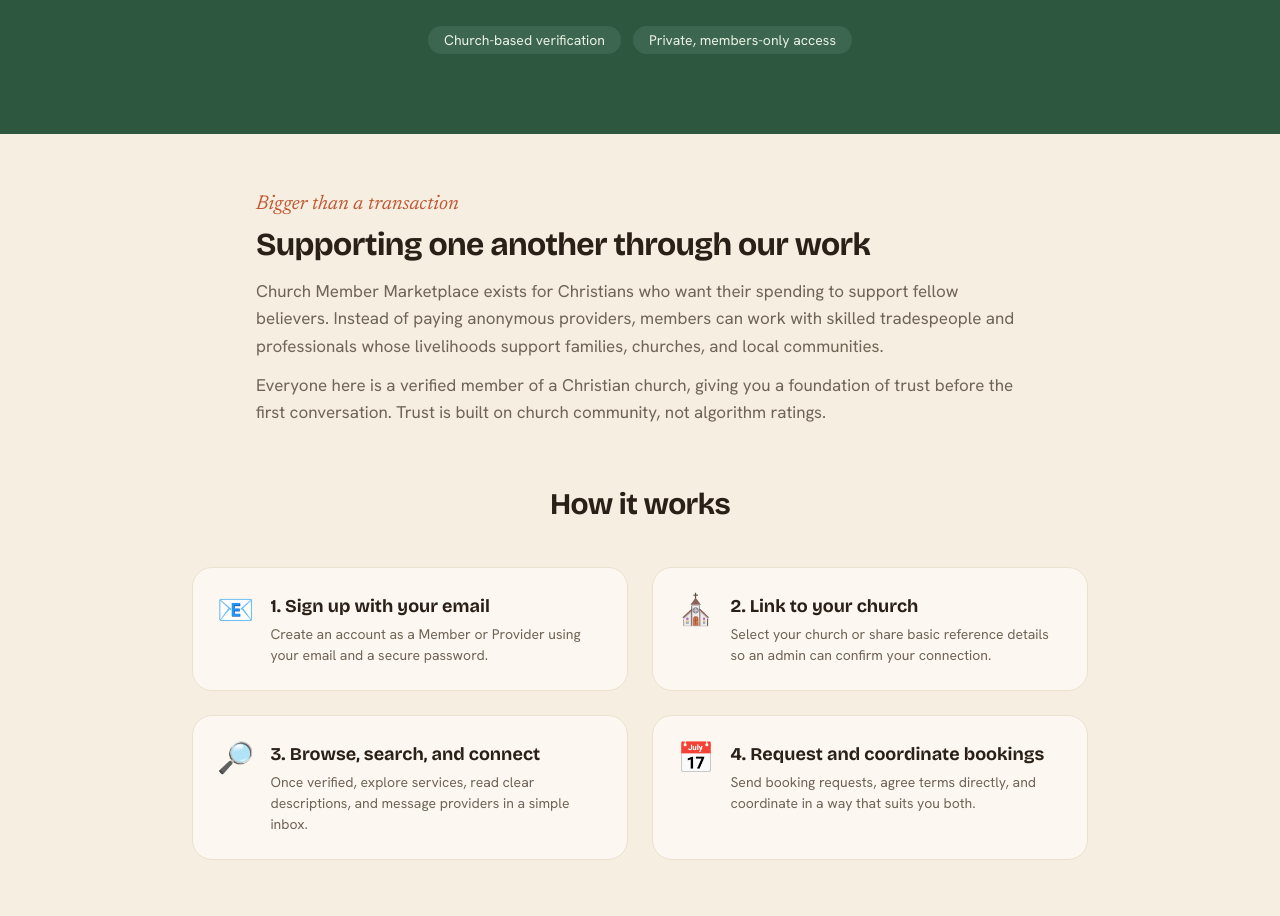
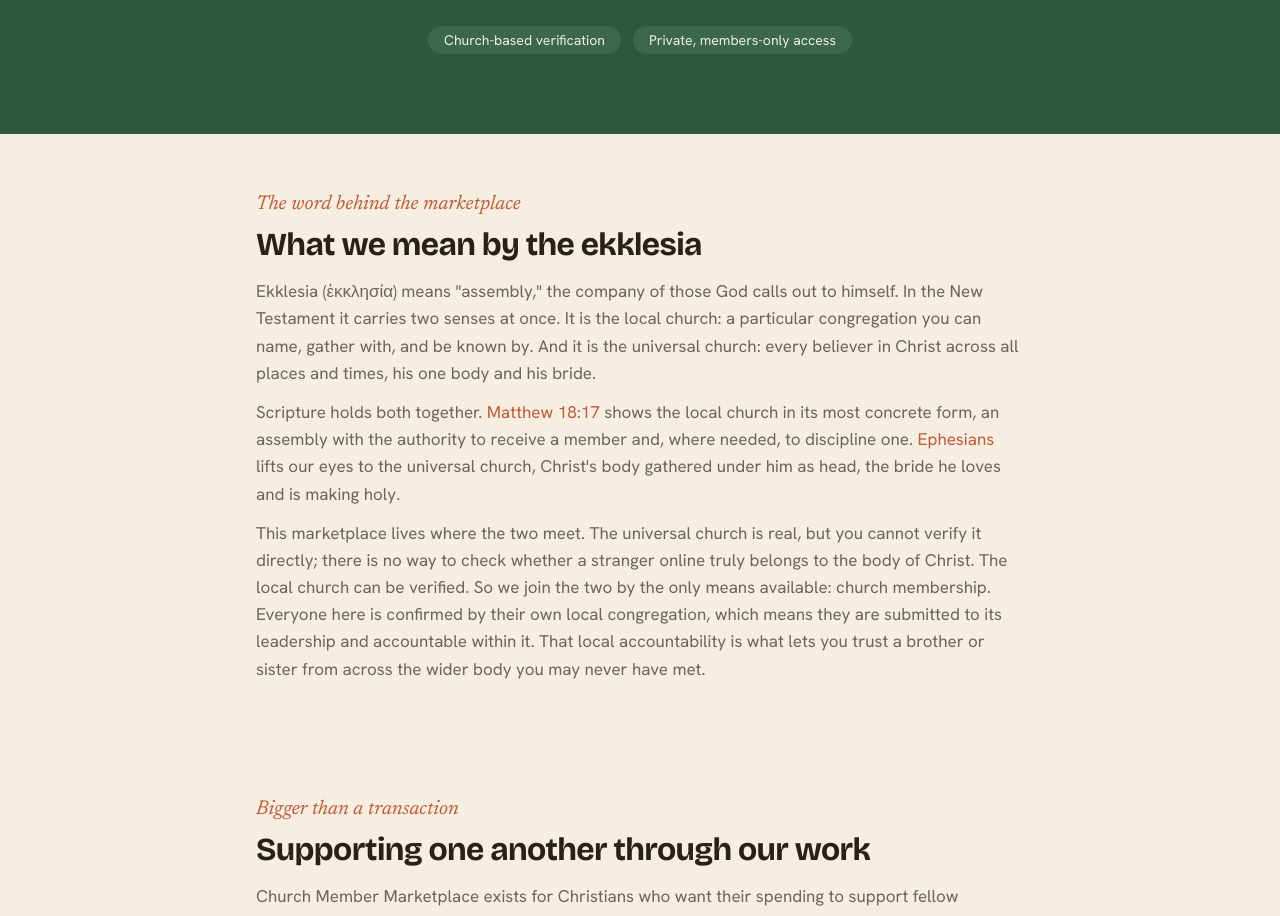
Before and after one commit to thefaith01/church-marketplace, a Next.js app: page /about in a window 1280 px wide. Shown: the part 382-1298 px from the top of the page. Built offline with nearby package versions, Linux system fonts and the light colour scheme; no server answers.

Commit message:
Ekklesia tagline + About page definition

```diff
--- a/app/about/page.tsx
+++ b/app/about/page.tsx
@@ -72,6 +72,54 @@ export default async function AboutPage() {
             <span className="rounded-full bg-[#3C6650] px-4 py-1 text-[#EAF1E2]">Church-based verification</span>
             <span className="rounded-full bg-[#3C6650] px-4 py-1 text-[#EAF1E2]">Private, members-only access</span>
           </div>
+        </div>
+      </section>
+
+      <section id="ekklesia" className="scroll-mt-20 px-6 py-14">
+        <div className="mx-auto max-w-3xl">
+          <p className="mb-2.5 font-serif text-xl italic text-clay">The word behind the marketplace</p>
+          <h2 className="font-display text-[32px] font-bold leading-[1.08] tracking-[-0.02em] text-ink">
+            What we mean by the ekklesia
+          </h2>
+          <p className="mt-4 text-[17px] leading-[1.6] text-muted">
+            Ekklesia (ἐκκλησία) means &quot;assembly,&quot; the company of those God calls out to
+            himself. In the New Testament it carries two senses at once. It is the local church: a
+            particular congregation you can name, gather with, and be known by. And it is the
+            universal church: every believer in Christ across all places and times, his one body and
+            his bride.
+          </p>
+          <p className="mt-3 text-[17px] leading-[1.6] text-muted">
+            Scripture holds both together.{" "}
+            <a
+              href="https://www.biblegateway.com/passage/?search=Matthew%2018%3A17&version=NASB1995"
+              target="_blank"
+              rel="noopener noreferrer"
+              className="text-clay hover:underline"
+            >
+              Matthew 18:17
+            </a>{" "}
+            shows the local church in its most concrete form, an assembly with the authority to
+            receive a member and, where needed, to discipline one.{" "}
+            <a
+              href="https://www.biblegateway.com/passage/?search=Ephesians%201%3A22-23&version=NASB1995"
+              target="_blank"
+              rel="noopener noreferrer"
+              className="text-clay hover:underline"
+            >
+              Ephesians
+            </a>{" "}
+            lifts our eyes to the universal church, Christ&apos;s body gathered under him as head, the
+            bride he loves and is making holy.
+          </p>
+          <p className="mt-3 text-[17px] leading-[1.6] text-muted">
+            This marketplace lives where the two meet. The universal church is real, but you cannot
+            verify it directly; there is no way to check whether a stranger online truly belongs to
+            the body of Christ. The local church can be verified. So we join the two by the only means
+            available: church membership. Everyone here is confirmed by their own local congregation,
+            which means they are submitted to its leadership and accountable within it. That local
+            accountability is what lets you trust a brother or sister from across the wider body you
+            may never have met.
+          </p>
         </div>
       </section>
 
--- a/components/MarketingHome.tsx
+++ b/components/MarketingHome.tsx
@@ -159,9 +159,13 @@ export function MarketingHome({ isLoggedIn = false }: { isLoggedIn?: boolean })
             <span className="text-[13px] font-semibold text-[#3C5040]">For church members across congregations</span>
           </div>
           <h1 className="font-display text-[68px] font-extrabold leading-[0.98] tracking-[-0.03em] text-ink [text-wrap:balance]">
-            Hire the people
+            Hire people from
             <br />
-            in your <span className="font-serif text-[68px] font-medium italic text-clay">pews</span>.
+            the{" "}
+            <a href="/about#ekklesia" className="font-serif text-[68px] font-medium italic text-clay hover:underline">
+              ekklesia
+            </a>
+            .
           </h1>
           <p className="mt-6 max-w-[480px] text-[19px] leading-[1.55] text-[#5A4F40] [text-wrap:pretty]">
             A private marketplace where committed members of local churches hire one another across congregations, not just your own. Every member is church-verified before they can take part.
```
